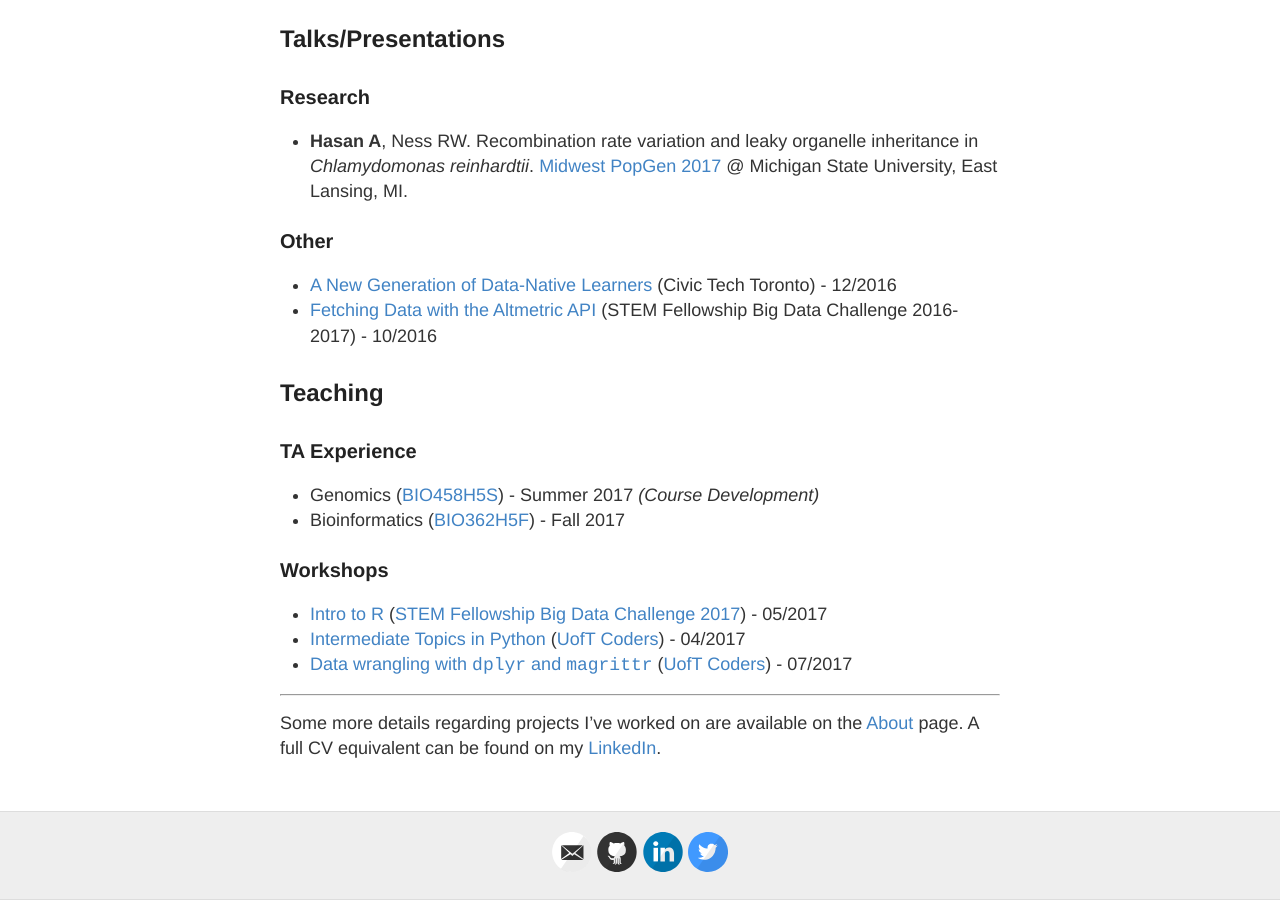
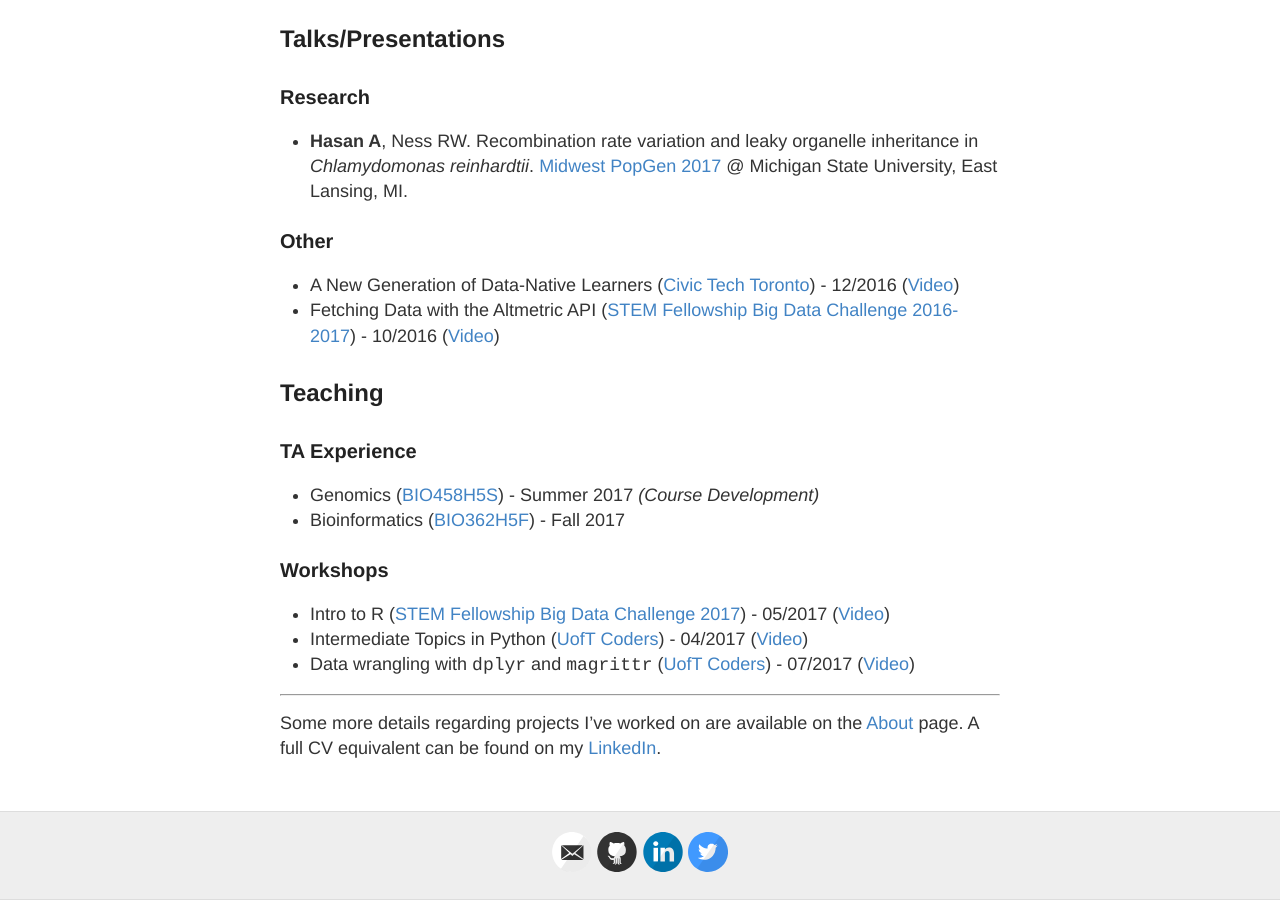
Before and after one commit to aays/site_old, a Jekyll site: the page built from cv.md, in a window 1280 px wide and 900 px high, scrolled down 1226 px. Built offline with Jekyll 4.4.1, drawn with Linux system fonts in a browser that asks for light colours.

Commit message:
Update cv.md

```diff
--- a/cv.md
+++ b/cv.md
@@ -38,8 +38,8 @@ Arocha Rosete Y, Morales-Lizcano NP, **Hasan A**, Yoshioka K, Moeder W, Michelut
 
 ### Other
 
-- [A New Generation of Data-Native Learners](https://www.youtube.com/watch?v=yhOrvPaNqRY) (Civic Tech Toronto) - 12/2016
-- [Fetching Data with the Altmetric API](https://www.youtube.com/watch?v=k981sK4ODWI) (STEM Fellowship Big Data Challenge 2016-2017) - 10/2016
+- A New Generation of Data-Native Learners ([Civic Tech Toronto](civictech.ca)) - 12/2016 ([Video](https://www.youtube.com/watch?v=yhOrvPaNqRY))
+- Fetching Data with the Altmetric API ([STEM Fellowship Big Data Challenge 2016-2017](stemfellowship.org/big-data-challenge)) - 10/2016 ([Video](https://www.youtube.com/watch?v=k981sK4ODWI))
 
 ## Teaching
 
@@ -50,9 +50,9 @@ Arocha Rosete Y, Morales-Lizcano NP, **Hasan A**, Yoshioka K, Moeder W, Michelut
 
 ### Workshops
 
-- [Intro to R](https://www.youtube.com/watch?v=z_irkhAErvc) ([STEM Fellowship Big Data Challenge 2017](https://bigdatachallenge.github.io)) - 05/2017
-- [Intermediate Topics in Python](https://www.youtube.com/watch?v=33Pgx0DlNmo&t=1419s) ([UofT Coders](uoftcoders.github.io)) - 04/2017
-- [Data wrangling with `dplyr` and `magrittr`](https://www.youtube.com/watch?v=qO4ZXzyiulM) ([UofT Coders](uoftcoders.github.io)) - 07/2017
+- Intro to R ([STEM Fellowship Big Data Challenge 2017](https://bigdatachallenge.github.io)) - 05/2017 ([Video]((https://www.youtube.com/watch?v=z_irkhAErvc)))
+- Intermediate Topics in Python ([UofT Coders](uoftcoders.github.io)) - 04/2017 ([Video](https://www.youtube.com/watch?v=33Pgx0DlNmo))
+- Data wrangling with `dplyr` and `magrittr` ([UofT Coders](uoftcoders.github.io)) - 07/2017 ([Video](https://www.youtube.com/watch?v=qO4ZXzyiulM))
 
 ---
 
```
